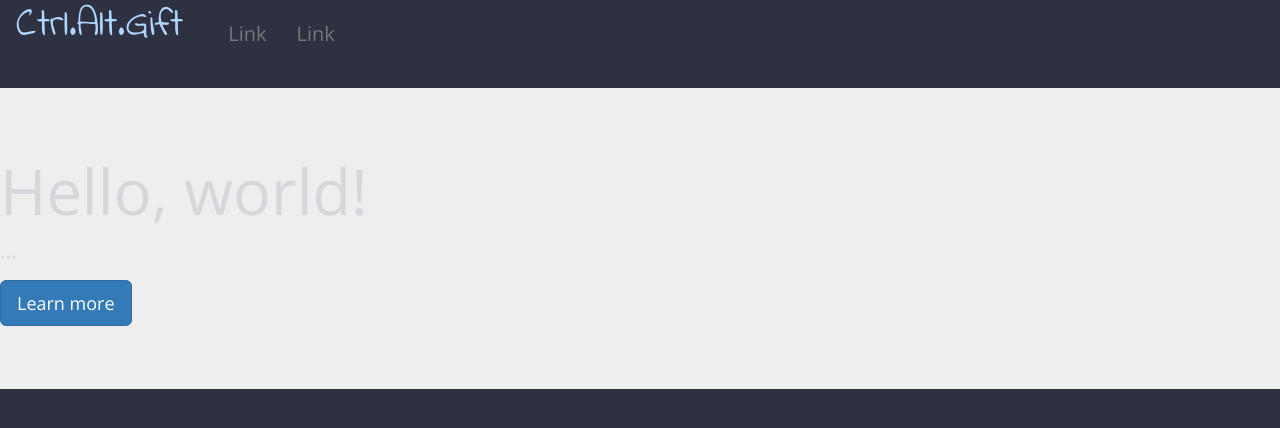
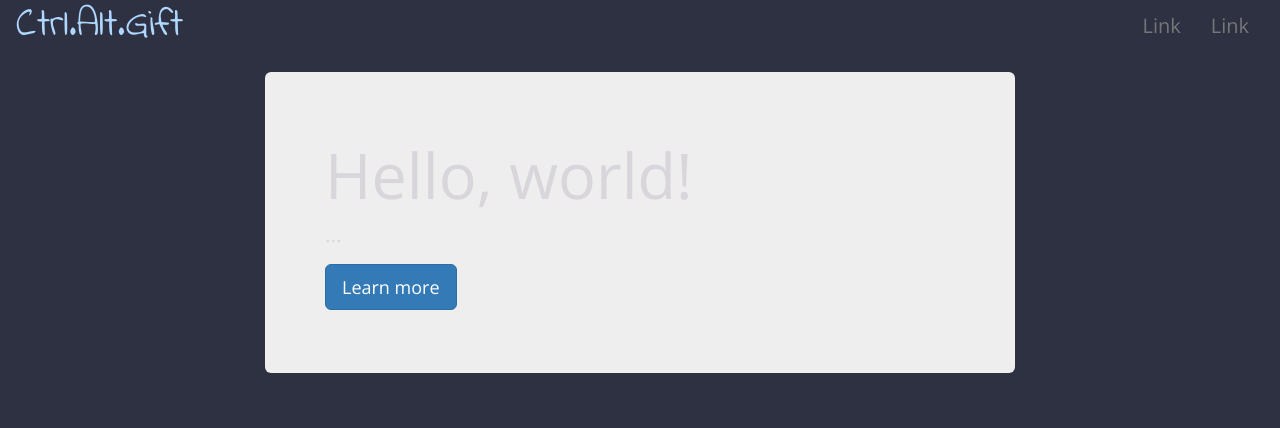
Before and after one commit to wostlund/softdevFinalProj, a Flask app: page / in a window 1280 px wide. Shown: the top 428 px of the page. Run offline with Flask 2, Linux system fonts and the light colour scheme; some libraries are stand-ins or nearby versions.

Commit message:
edited main.html

```diff
--- a/devlog.txt
+++ b/devlog.txt
@@ -11,4 +11,4 @@ ostlundW -- 2017-1-05 2:57 P.M. EST
 Added design.pdf to the repository
 
 stephanieY -- 2017-1-09 2:21 P.M. EST
-Started basic.html and main.html. Added {% endblock %} to main.html.
+Started basic.html and main.html. Added {% endblock %} to main.html. Edited main.html
--- a/templates/main.html
+++ b/templates/main.html
@@ -13,12 +13,6 @@
       <a class="navbar-brand" id="ctrlaltgift" href="#">Ctrl.Alt.Gift</a>
     </div>
     <div class="collapse navbar-collapse" id="bs-example-navbar-collapse-1">
-      <form class="navbar-form navbar-left">
-        <!--<div class="form-group">
-            <input type="text" class="form-control" placeholder="Search">
-        </div>
-        <button type="submit" class="btn btn-default">Submit</button>
-      </form>-->
       <ul class="nav navbar-nav navbar-right">
         <li><a href="#">Link</a></li>
 	<li><a href="#">Link</a></li>
@@ -26,9 +20,15 @@
     </div><!-- /.navbar-collapse -->
   </div><!-- /.container-fluid -->
 </nav>
+<div class="container">
+  <div class="row">
+    <div class="col-lg-8 col-lg-offset-2">
       <div class="jumbotron">
 	<h1>Hello, world!</h1>
 	<p>...</p>
 	<p><a class="btn btn-primary btn-lg" href="#" role="button">Learn more</a></p>
       </div>
+    </div>
+  </div>
+</div>
   {% endblock %}
```
Lines whose indentation alone changed are shown as unchanged.
